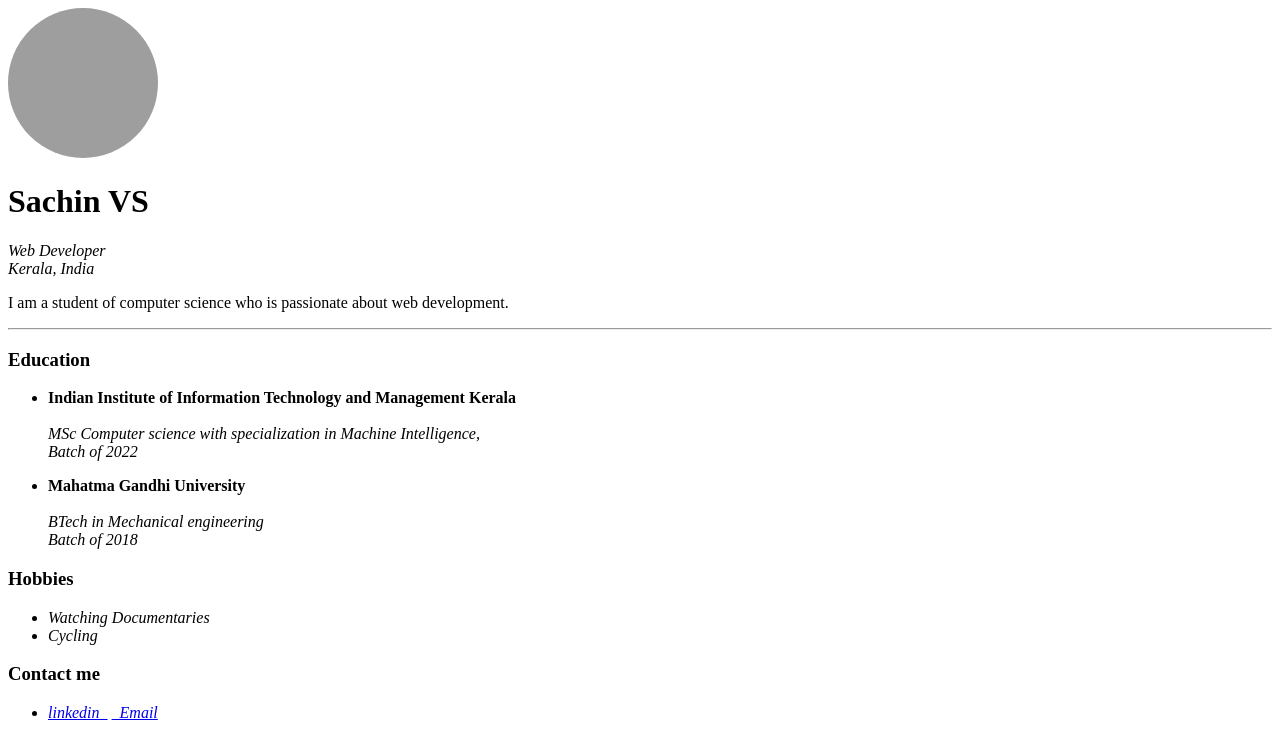
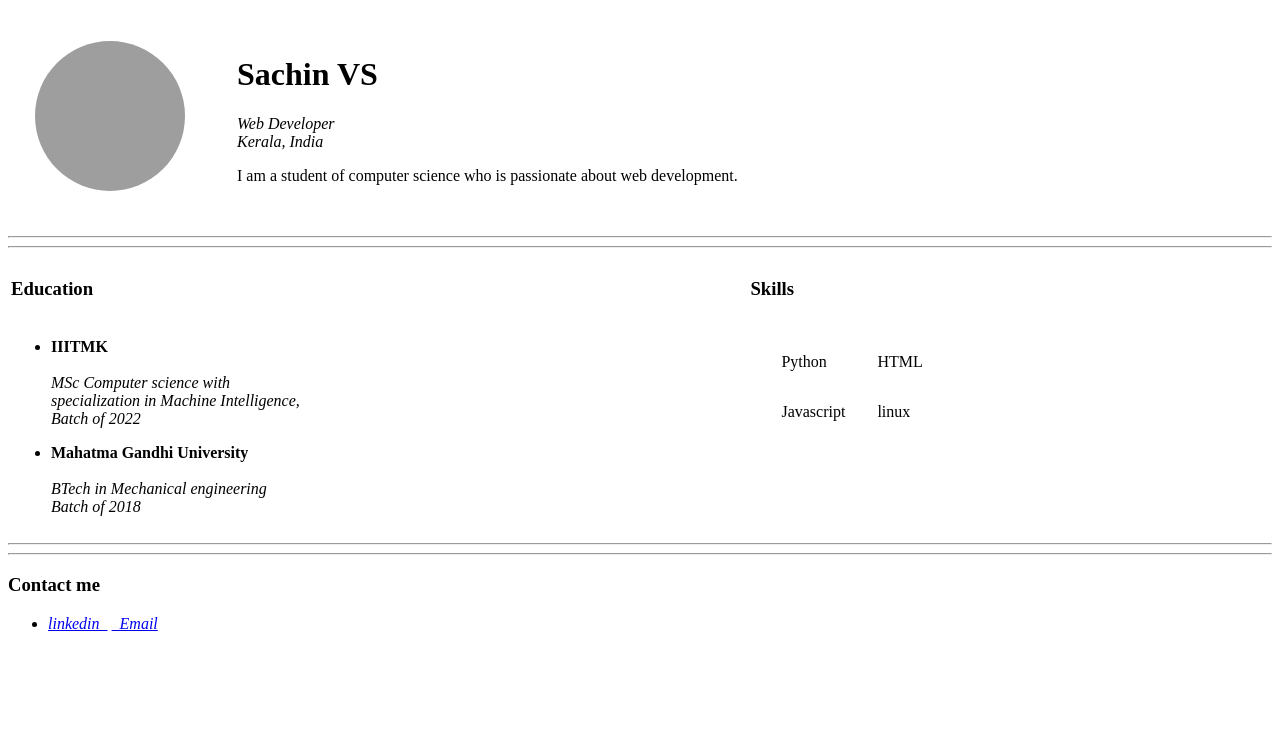
Before and after one commit to sachin-vs/personal_webpage, a plain HTML site: page index.html in a window 1280 px wide. Drawn offline with Linux system fonts and the light colour scheme; grey boxes are pictures that could not be loaded.

Commit message:
html commit

```diff
--- a/index.html
+++ b/index.html
@@ -10,20 +10,35 @@
 </head>
 
 <body>
+    <table cellpadding='25'>
+        <tr>
+            <td>
                 <img style="border-radius: 50%;"
                     src="https://media-exp1.licdn.com/dms/image/C5603AQEd-MxoPnrPMA/profile-displayphoto-shrink_800_800/0/1592203955704?e=1637798400&v=beta&t=_UOvFYq-isyPh3t7sdepWPZaLLkQfRa57rXelkeyD7g"
                     width="150px" height="150px" alt="Image of sachin">
+            </td>
+            <td>
                 <h1>Sachin VS</h1>
                 <p> <em>Web Developer <br>
                         Kerala, India <br>
                     </em></p>
                 <p>I am a student of computer science who is passionate about web development. </p>
-    <hr>
+            </td>
+        </tr>
+
+    </table>
+    <hr><hr>
+    <table width=100%>
+        <tr><td>
             <h3>Education</h3>
+            </td>
+            <td><h3>Skills</h3></td></tr>
+        <tr>
+            <td>
                 <ul>
                     <p>
-            <li> <strong>Indian Institute of Information Technology and Management Kerala</strong></li><br>
-            <em> MSc Computer science with specialization in Machine Intelligence, <br>
+                        <li> <strong>IIITMK</strong></li><br>
+                        <em> MSc Computer science with <br> specialization in Machine Intelligence, <br>
                             Batch of 2022 </em><br>
                     </p>
                     <p>
@@ -31,16 +46,24 @@
                         <em>BTech in Mechanical engineering <br>
                             Batch of 2018</em>
                     </p>
-    </ul>
-    <h3>Hobbies</h3>
-    <p>
-    <ul>
-        <em>
-        <li>Watching Documentaries</li>
-        <li>Cycling</li>
-        </em>
-    </ul>
-    </p>
+            </td>
+            <td valign='top' ,align='left'>
+                <table cellspacing='30'>
+
+                        <tr>
+                            <td>Python</td>
+                            <td>HTML</td>
+                        </tr>
+                        <tr>
+                            <td>Javascript</td>
+                            <td>linux</td>
+                        </tr>
+                </table>
+            </td>
+        </tr>
+    </table><hr>
+    <hr>
+
 <h3>Contact me</h3>
     <p>
     <ul>
@@ -51,6 +74,7 @@
         </li>
     </ul>
     </p>
+
 </body>
 
 </html>
```
Lines whose indentation alone changed are shown as unchanged.
